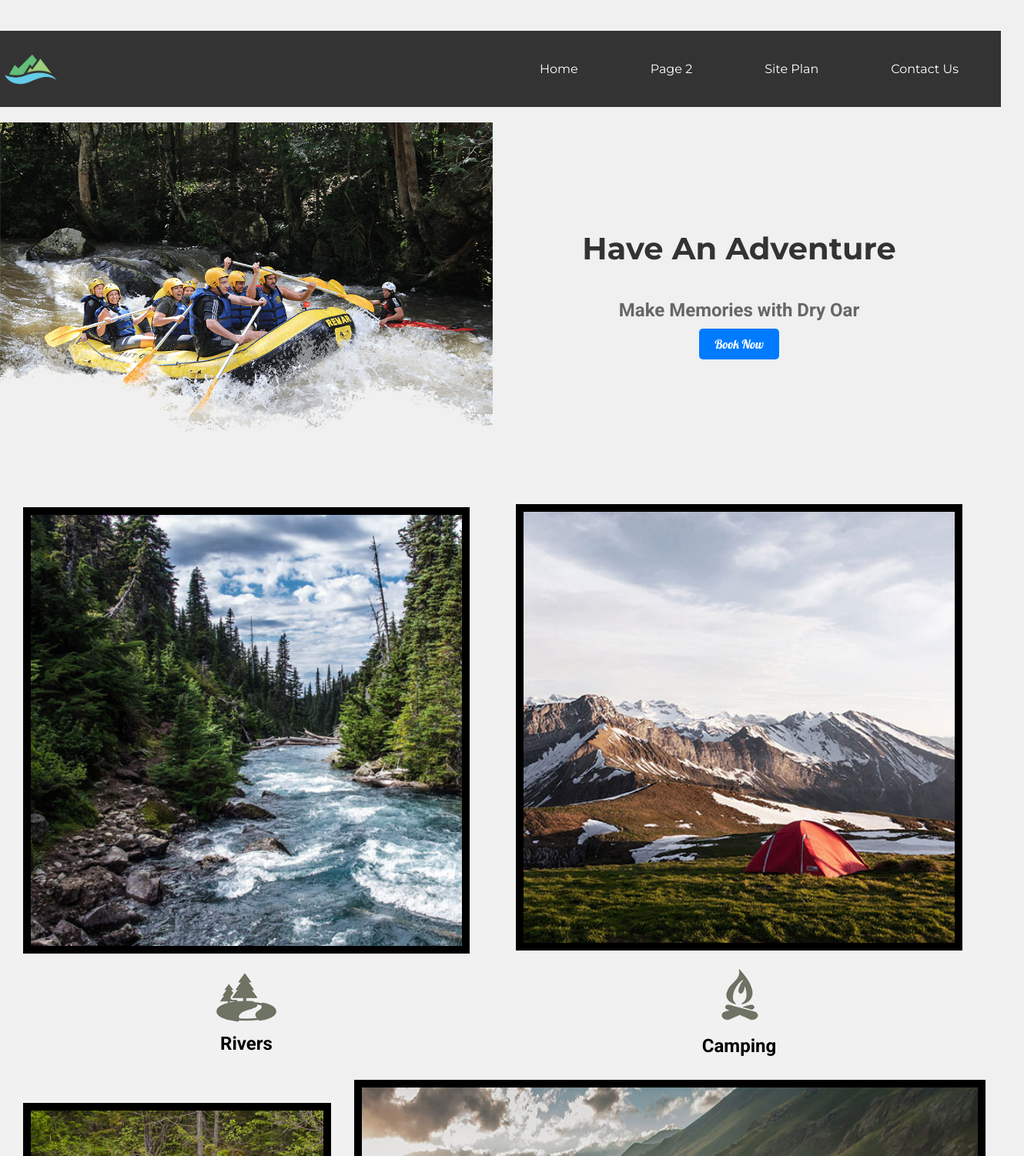
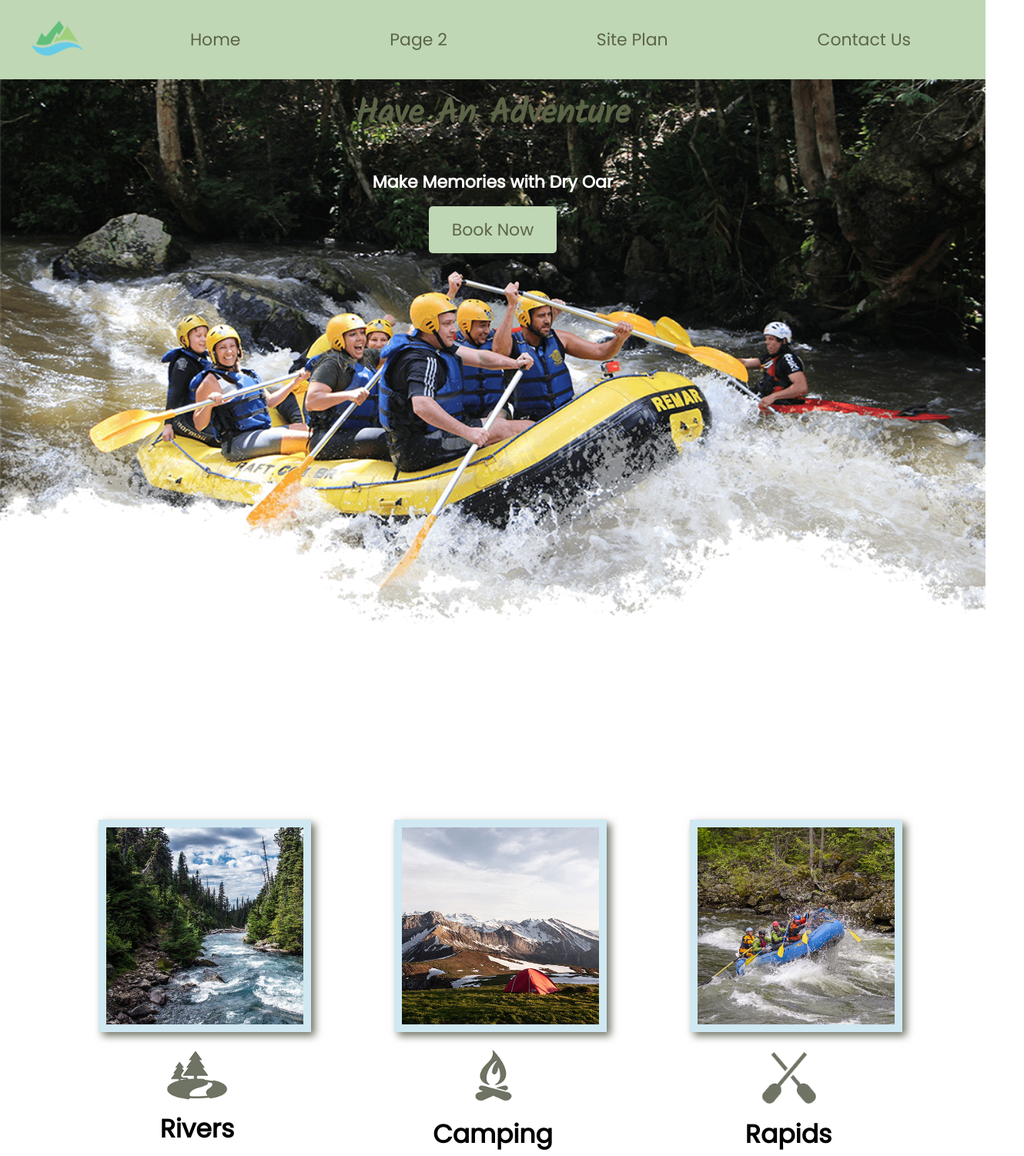
Before and after one commit to Alces74/wdd130, a plain HTML site: page wwr/index.html in a window 1280 px wide. Shown: the top 1502 px of the page at 77% size, 1330 px wide, since content can reach past the window. Drawn offline with Linux system fonts and the light colour scheme.

Commit message:
Home Page Finishing Touches

```diff
--- a/wwr/styles/style.css
+++ b/wwr/styles/style.css
@@ -1,268 +1,234 @@
-/* Import Google Fonts */
-@import url('https://fonts.googleapis.com/css2?family=Lobster&family=Montserrat:wght@400;700&family=Roboto:wght@400;700&display=swap');
+@import url('https://fonts.googleapis.com/css2?family=Kalam&family=Poppins&display=swap');
 
-/* General resets and body styles */
-body, html {
-    margin: 0;
-    padding: 0;
-    box-sizing: border-box;
-    font-family: 'Roboto', sans-serif; /* Use Roboto for body text */
+/* CSS */
+#content {
+    max-width:1600px;
+    margin:0 auto;
 }
 
-/* General resets and body styles */
-body {
-    margin: 0; /* Remove default margin */
-    padding: 0; /* Remove default padding */
-    display: flex;
-    flex-direction: column;
-    align-items: center;
-    justify-content: center;
-    min-height: 100vh;
-    width: 100%;
-    background-color: #f0f0f0; /* Light gray background for the body */
+nav a{
+    text-align:center;
+    color:#5C6447;
+    text-decoration:none;
+    padding: 35px;
 }
 
-/* Reset margin for h2 */
-h2 {
-    margin: 0; /* Remove default margin */
+nav {
+    display: flex;
+    justify-content: space-around;
 }
 
-
-/* Main container styles */
-#content {
-    width: 100%;
-    max-width: 1600px;
-    margin: 0 auto;
-    padding: 20px;
+#background {
+    height:725px;
+    background-color: #D0E8F2;
+    grid-column: 1/11;
+    grid-row: 4/9;
 }
 
-/* Header styles */
-header {
-    display: flex;
-    justify-content: space-between;
-    align-items: center;
-    width: 100%;
-    max-width: 1600px;
-    padding: 20px;
-    background-color: #333; /* Dark background for the header */
+.book,.join {
+    background-color:#BFD7B5;
+    color:#5C6447;
+    text-decoration:none;
+    text-align: center;
+    padding: 15px 30px;
+    margin-top: 50px;
+    border-radius: 5px;
 }
 
-header nav a {
-    margin-left: 20px;
-    text-decoration: none; /* Remove underline from nav links */
-    color: #fff; /* White text color for nav links */
-    font-family: 'Montserrat', sans-serif; /* Use Montserrat for nav links */
+footer {
+    background-color:#BFD7B5;
+    color:#5C6447;
+    padding: 25px 50px;
+    margin-top: 200px;
+    display: flex;
+    justify-content: space-around;
+    align-items: center;
 }
 
-header nav a:hover {
-    background-color: #555; /* Darker gray background on hover for nav links */
-    color: #fff; /* Ensure text color remains white on hover */
+footer a {
+    color:#5C6447;
+    text-decoration:none;
 }
 
-#logo_link .logo {
-    height: 50px;
-    width: 80px; /* Set width of the logo to 80px */
+footer p {
+    font-size: 1.2em;
 }
 
-/* Hero section styles */
+footer p a:hover {
+    text-decoration: underline;
+}
+
+footer a:hover {
+    color:#FFF;
+}
+
+#hero-img {
+    width:100%;
+}
+
 #hero {
-    display: flex;
-    justify-content: space-between;
-    align-items: center;
-    width: 100%;
-    max-width: 1600px;
-    margin: 20px 0;
+    display: grid;
+    grid-template-columns: 1fr 3fr 1fr;
+    margin-top: -100px;
 }
 
 #hero-box {
-    flex: 1;
-    display: flex;
-    justify-content: center;
-    align-items: center;
-}
-
-#hero-img {
-    width: 100%; /* Responsive width for hero image */
-    height: auto;
+    grid-column: 1/4;
+    grid-row: 1/3;
+    z-index: -1;
 }
 
 #hero-msg {
-    flex: 1;
-    text-align: center;
-    display: flex;
-    flex-direction: column;
-    justify-content: center;
+    grid-column: 2/3;
+    grid-row: 1/2;
+    margin-top: 100px;
 }
 
-#hero-msg .home-title {
-    font-size: 2.5em;
-    margin-bottom: 10px;
-    color: #333; /* Dark gray color for home title */
-    font-family: 'Montserrat', sans-serif; /* Use Montserrat for home title */
+nav a:hover,.book:hover,.join:hover {
+    background-color:#BFD7B5;
+    color:#FFF;
+}
+
+h4,.msg h2 {
+    color:#5C6447;
 }
 
 #hero-msg h4 {
-    font-size: 1.5em;
-    margin-bottom: 20px;
-    color: #666; /* Medium gray color for h4 */
-    font-family: 'Roboto', sans-serif; /* Use Roboto for h4 */
+    text-align: center;
+    color: white;
 }
 
-.button-box .book, .button-box .join {
-    padding: 10px 20px;
-    background-color: #007BFF; /* Blue background for book and join buttons */
-    color: white; /* White text color for book and join buttons */
-    text-decoration: none; /* Remove underline from book and join buttons */
-    border-radius: 5px;
-    font-family: 'Lobster', cursive; /* Use Lobster for book and join buttons */
+#hero-msg h1,#hero-msg div,.button-box,main section {
+    text-align: center;
 }
 
-.button-box .book:hover, .button-box .join:hover {
-    background-color: #0056b3; /* Darker blue background on hover for book and join buttons */
-    color: white; /* Ensure text color remains white on hover */
+header {
+    background-color:#BFD7B5;
+    display: grid;
+    grid-template-columns: 150px auto;
 }
 
-/* Main content grid styles */
-.home-grid {
-    display: flex;
-    flex-wrap: wrap;
-    justify-content: space-between;
-    width: 100%;
-    max-width: 1600px;
-    margin: 20px 0;
+body {
+    background-color: #FFF;
+    font-family: Poppins, Helvetica, sans-serif;
+    font-size: 22px;
+    margin: 0;
+    padding: 0;
 }
 
-.home-grid section {
-    flex: 1 1 calc(33% - 40px);
-    margin: 10px;
-    background-color: #f1f1f1;
-    padding: 20px;
-    text-align: center;
-    display: flex;
-    flex-direction: column;
-    justify-content: center;
-    align-items: center;
+.logo {
+width:80px;
+}
+.home-title {
+    color:#5C6447;
+    font-family: Kalam;
+    font-size: 2em;
+    margin-top: 10px;
+}
+.msg p {
+    color:#5C6447;
+    font-size: .8em;
+    padding-bottom: 15px;
+}
+.msg {
+    background-color:#BFD7B5;
+    line-height: 1.5em;
+    padding: 35px;
+    grid-column: 6/10;
+    grid-row: 6/7;
+    box-shadow: 5px 5px 10px #6f7364;
+}
+h2 {
+    margin: 0;
+}
+#logo_link {
+    padding-top: 5px;
+    justify-self: center;
+    align-self: center;
+}
+.icon {
+    width: 80px;
+    padding-top: 10px;
+}
+footer .social img {
+    padding-top: 15px;
+}
+.rivers-card, .camping-card, .rapids-card {
+    margin: 200px 0;
+}
+.card-img {
+    border: 10px solid #D0E8F2;
+    transition: transform .5s;
+    box-shadow: 5px 5px 10px #6f7364;
+}
+.card-img:hover {
+    opacity: .6;
+    transform: scale(1.1);
+}
+.main section img {
+    box-sizing: border-box;
+}
+.home-grid {
+    display: grid;
+    grid-template-columns: repeat(10, 1fr);
+}
+.card-img, .mountains {
+    width: 100%
+}
+.rivers-card {
+    grid-column: 2/4;
+    grid-row: 2/3;
+}
+.camping-card {
+    grid-column: 5/7;
+    grid-row: 2/3;
+}
+.rapids-card {
+    grid-column: 8/10;
+    grid-row: 2/3;
+}
+.mountains {
+    grid-column: 2/7;
+    grid-row: 5/8;
+    box-shadow: 5px 5px 10px #6f7364;
 }
 
-.home-grid .card-img {
-    width: 100%;
-    height: auto;
-    margin-bottom: 10px;
+/* ------------------------- ABOUT US PAGE ------------------------- */
+.title-aboutus {
+    text-align: center;
+}
+.title-aboutus h2 {
+    margin-top: 70px;
+}
+.title-aboutus img {
+    width: 40%;
 }
 
-.home-grid .icon {
-    width: 80px; /* Set width of the card icons to 80px */
-    height: auto;
-    margin-bottom: 10px;
+.aboutus-grid {
+    display: grid;
+    grid-template-columns: repeat(3, 1fr);
+    text-align: center;
+    box-sizing: border-box;
+
+
 }
+.question{
+    background: #BFD7B5;
+    margin: 70px;
+    word-wrap: break-word;
+    vertical-align: middle;
 
-#background {
-    background-color: #e0e0e0; /* Light gray background for #background */
+
 }
-
-.msg {
-    background-color: #fafafa; /* Very light gray background for .msg */
+.aboutus-grid .question h3  {
+    font-size: 16px;
+    padding: 10px;
 }
-
-.msg h2 {
-    color: #333; /* Dark gray color for .msg h2 */
-    font-family: 'Montserrat', sans-serif; /* Use Montserrat for .msg h2 */
+.aboutus-grid .question p {
+    font-size: 14px;
+    padding: 10px;
 }
-
-.msg p {
-    color: #666; /* Medium gray color for .msg p */
-    font-family: 'Roboto', sans-serif; /* Use Roboto for .msg p */
+.aboutus-grid .question li {
+    font-size: 14px;
+    padding: 10px
 }
-
-/* Footer styles */
-footer {
-    width: 100%;
-    max-width: 1600px;
-    padding: 20px;
-    background-color: #333; /* Dark background for the footer */
-    text-align: center;
-    color: #fff; /* White text color for footer */
-    font-family: 'Roboto', sans-serif; /* Use Roboto for footer text */
-}
-
-footer p, footer a {
-    margin: 5px 0;
-    color: #fff; /* White text color for footer links and text */
-    text-decoration: none; /* Remove underline from footer links */
-}
-
-footer a:hover {
-    color: #ddd; /* Light gray color on hover for footer links */
-}
-
-footer .social a {
-    margin: 0 10px;
-}
-
-/* Padding */
-#logo_link {
-    padding-top: 5px; /* Add padding to the top of the logo link */
-}
-
-nav a {
-    padding: 35px; /* Add padding to all sides of navigation links */
-}
-
-.book, .join {
-    padding: 15px 30px; /* Add padding to book and join buttons */
-}
-
-.icon {
-    padding-top: 10px; /* Add padding to the top of icons */
-}
-
-.msg {
-    padding: 35px; /* Add padding to message section */
-}
-
-.msg p {
-    padding-bottom: 15px; /* Add padding to the bottom of paragraph in message section */
-}
-
-footer {
-    padding: 25px 50px; /* Add padding to footer */
-}
-
-footer .social img {
-    padding-top: 15px; /* Add padding to the top of social media icons in footer */
-}
-
-/* Margin */
-.home-title {
-    margin-top: 10px; /* Add margin to the top of home title */
-}
-
-.book, .join {
-    margin-top: 50px; /* Add margin to book and join buttons */
-}
-
-.rivers-card, .camping-card, .rapids-card {
-    margin: 200px 0; /* Add margin to cards */
-}
-
-footer {
-    margin-top: 200px; /* Add margin to the top of footer */
-}
-
-/* Border */
-.book, .join {
-    border-radius: 5px; /* Add border radius to book and join buttons */
-}
-
-.card-img {
-    border: 10px solid #000; /* Add border to card images */
-}
-
-/* Box-sizing */
-main section img {
-    box-sizing: border-box; /* Include border in the size of section images */
-}
-
-.mountains {
-    border: 10px solid #000; /* Add border to the mountains image */
-}
```
Also changed, not shown: index.html (+17 -8 lines), wwr/site-plan-rafting.html (+22 -31 lines), wwr/styles/site-plan-rafting.css (line endings or trailing spaces).
